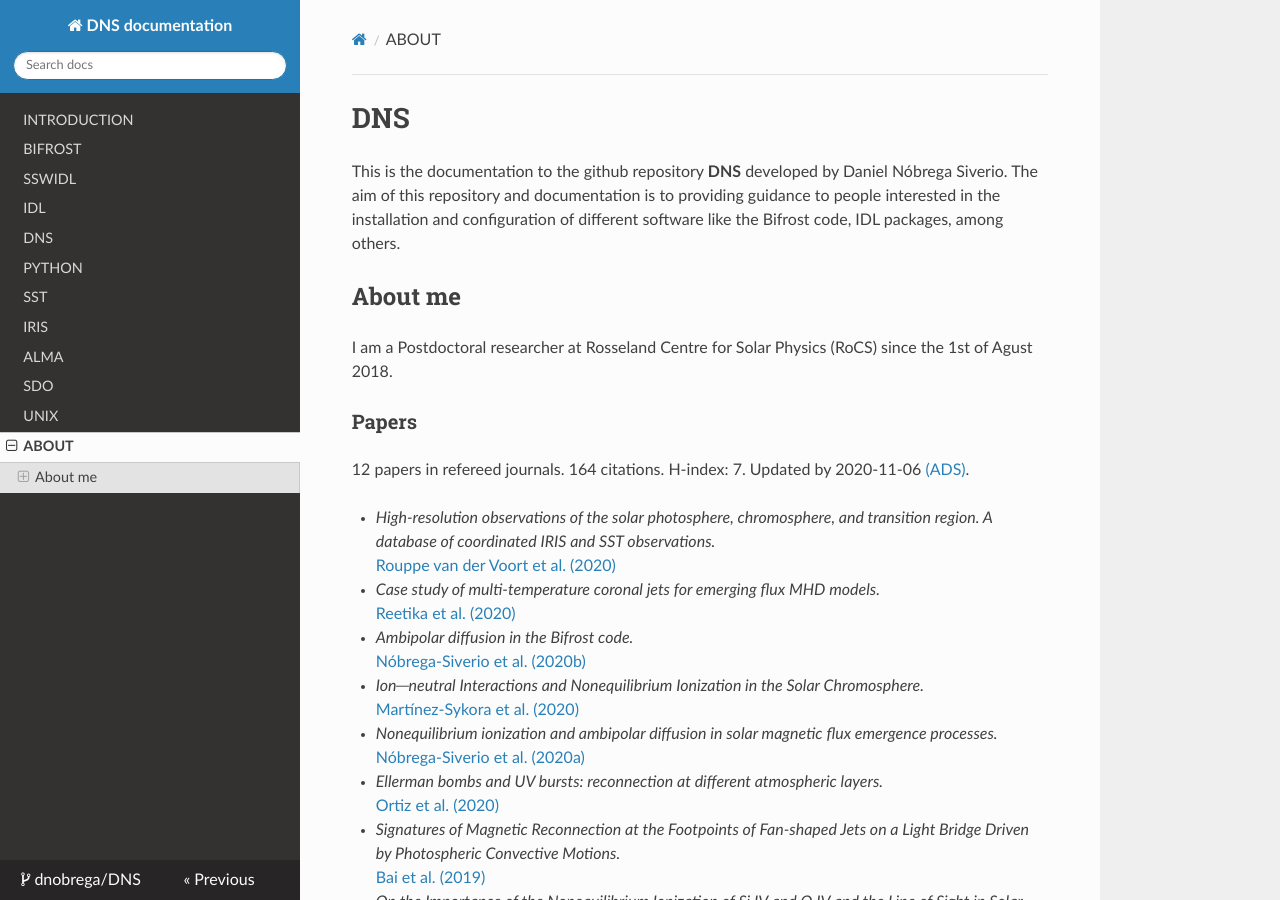
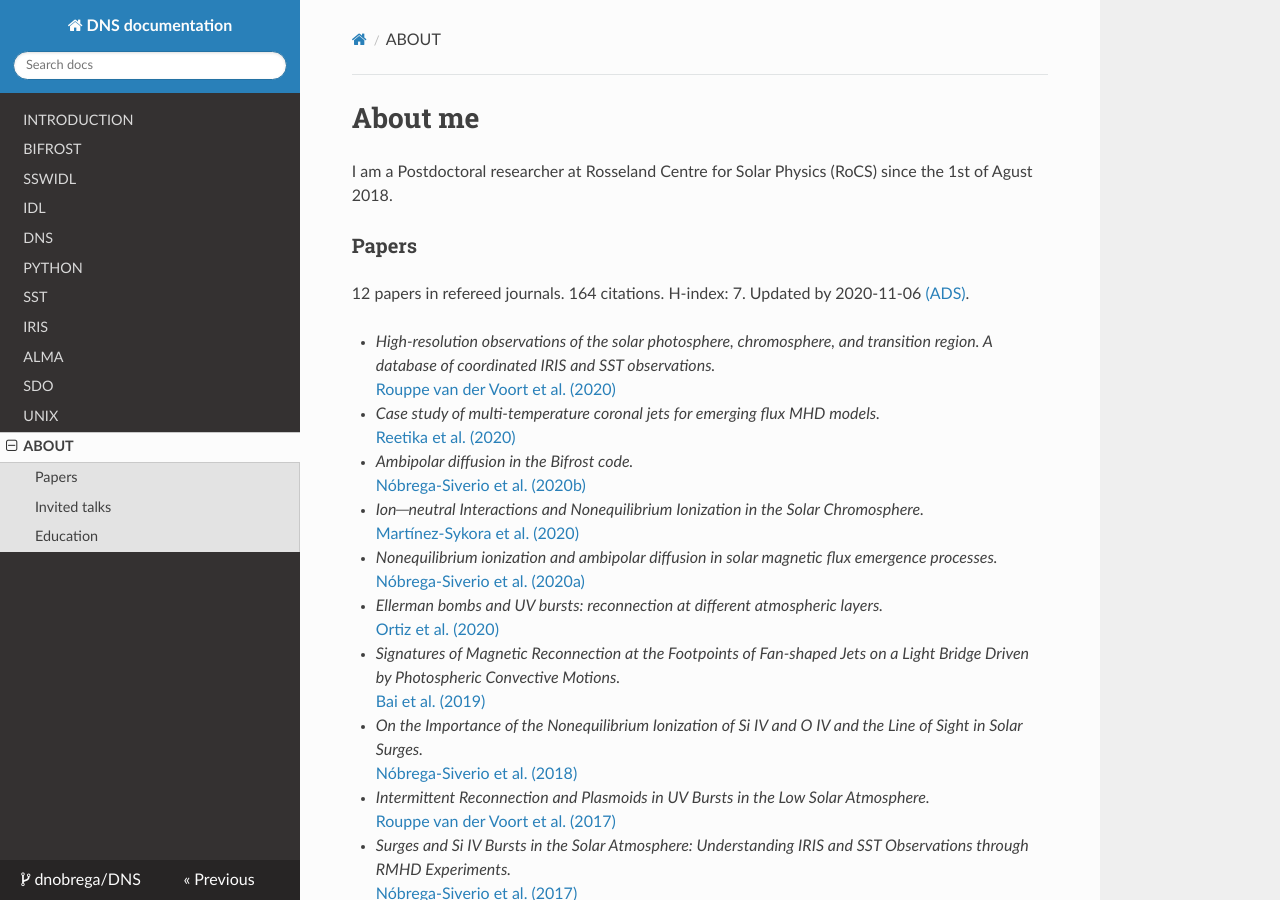
Before and after one commit to dnobrega/DNS, an MkDocs documentation site: the page built from docs/about.md, in a window 1280 px wide and 900 px high. Built offline with MkDocs 1.6.1, drawn with Linux system fonts in a browser that asks for light colours; nearby versions of some CDN libraries.

Commit message:
Update about.md

```diff
--- a/docs/about.md
+++ b/docs/about.md
@@ -1,16 +1,7 @@
-# DNS
-
-This is the documentation to the github repository **DNS** developed by Daniel Nóbrega Siverio.
-The aim of this repository and documentation is to providing guidance to people interested in the installation and configuration of
-different software like the Bifrost code, IDL packages, among others.
-
-
-
-## About me
+# About me
 
 
 I am a Postdoctoral researcher at Rosseland Centre for Solar Physics (RoCS) since the 1st of Agust 2018.
-
 
 
 ### Papers
```
